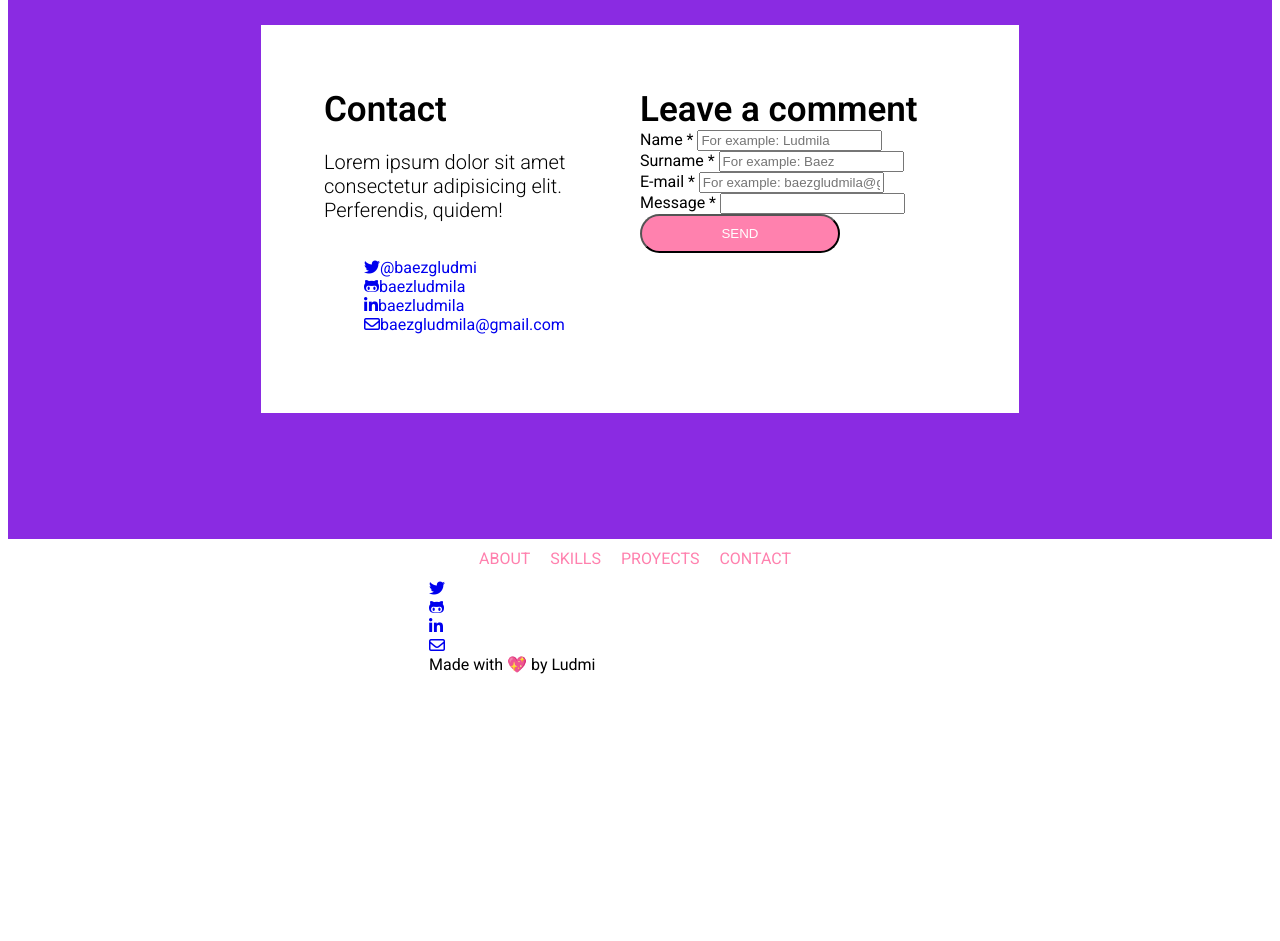
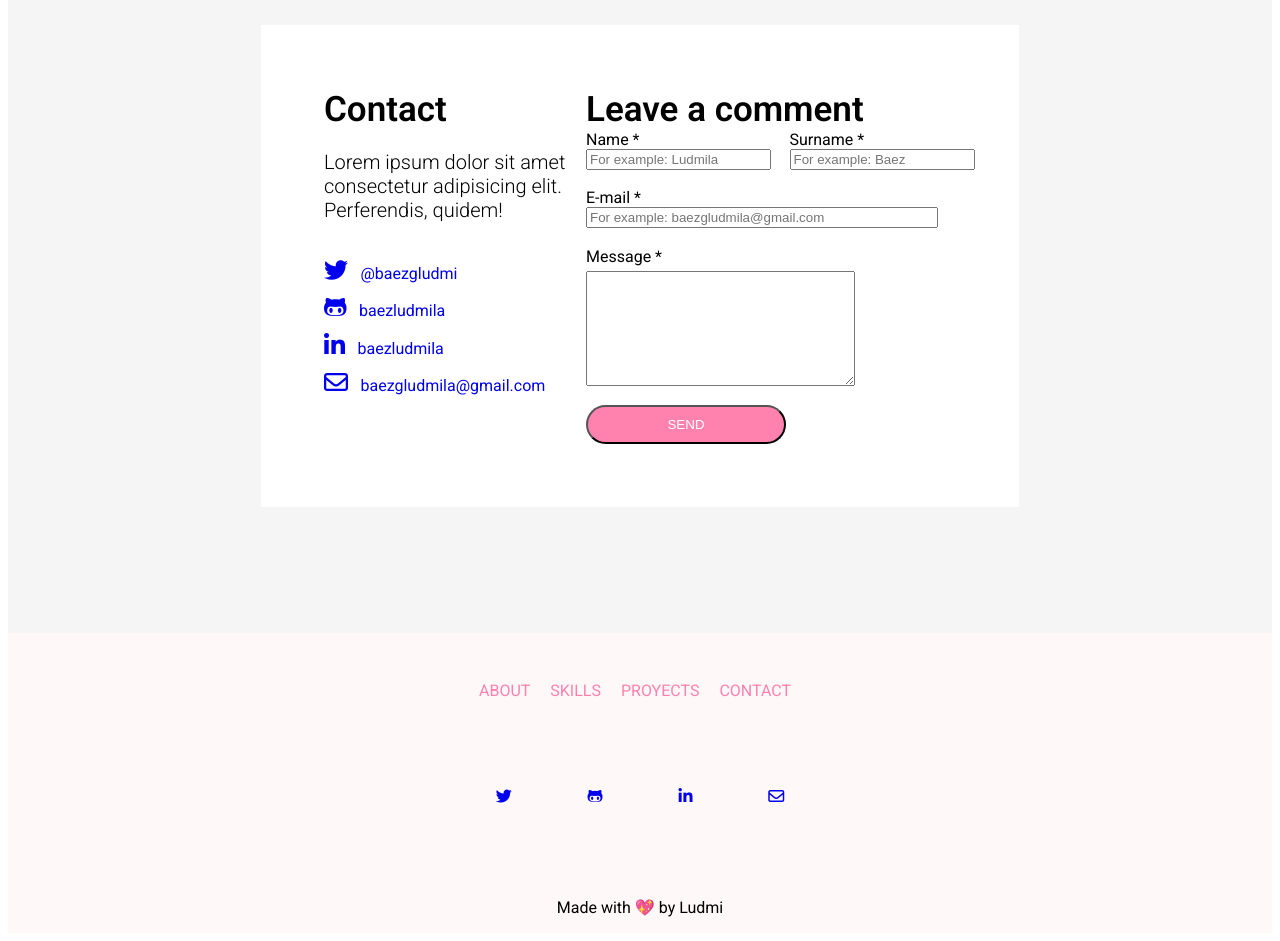
Before and after one commit to baezludmila/portfolio, a plain HTML site: page portfolio/index.html in a window 1280 px wide. Shown: the part 3380-4321 px from the top of the page. Before the commit the page ends 4062 px from the top, so only its background shows below. Drawn offline with Linux system fonts and the light colour scheme.

Commit message:
avance en estilos y html footer

```diff
--- a/portfolio/css/contact.css
+++ b/portfolio/css/contact.css
@@ -4,7 +4,7 @@
         align-items: center;
         justify-content: center;
         width: 100%;
-        background-color: blueviolet;
+        background-color: #F5F5F5;
     }
 
     .contact-section-container {
@@ -23,11 +23,14 @@
         padding-right: 2%;
     }
 
-    .contact-social-nav {}
+    .contact-social-nav {
+        width: 100%;
+        padding: 0%;
+    }
 
     .contact-social-item {
         align-items: flex-start;
-        justify-content: left;
+        margin-bottom: 5%;
     }
 
     .mail-main-content {
@@ -46,4 +49,20 @@
         display: flex;
     }
 
-    .contact-icon {}
+    .contact-icon {
+        margin-right: 5%;
+        font-size: 150%;
+    }
+
+    .input-form {
+        display: flex;
+        flex-direction: column;
+        margin-bottom: 5%;
+        margin-right: 5%;
+    }
+
+    .input-name-container {
+        display: flex;
+        flex-direction: row;
+        justify-content: space-between;
+    }
--- /dev/null
+++ b/portfolio/css/footer.css
@@ -0,0 +1,37 @@
+.social-grid {
+    display: flex;
+    flex-direction: row;
+    justify-content: center;
+    width: 100%;
+    margin-top: 5%;
+}
+
+.social-grid-item {
+    display: flex;
+    justify-content: space-between;
+    margin: 5%;
+}
+
+.footer-ending {
+    display: flex;
+    margin-top: 5%;
+    width: 100%;
+    justify-content: center;
+}
+
+.nav-footer {
+    width: 100%;
+    display: flex;
+    justify-content: center;
+    margin-top: 5%;
+}
+
+.footer-container {
+    width: 60%;
+    display: flex;
+    justify-content: center;
+    align-items: center;
+    flex-direction: column;
+}
+
+.ending-greeting {}
--- a/portfolio/css/layout.css
+++ b/portfolio/css/layout.css
@@ -44,3 +44,10 @@ ul {
 .title-and-description-container {
     text-align: center;
 }
+
+footer {
+    background-color: #fae0e43a;
+    display: flex;
+    justify-content: center;
+    width: 100%;
+}
--- a/portfolio/index.html
+++ b/portfolio/index.html
@@ -12,8 +12,10 @@
     <link rel="stylesheet" href="./css/skills.css">
     <link rel="stylesheet" href="./css/quote.css">
     <link rel="stylesheet" href="./css/proyects.css">
-    <link rel="stylesheet" href="css/contact.css">
-    <script src="https://kit.fontawesome.com/d821231989.js" crossorigin="anonymous"></script>
+    <link rel="stylesheet" href="./css/contact.css">
+    <link rel="stylesheet" href="./css/footer.css">
+    <script src="https://kit.fontawesome.com/d821231989.js" crossorigin="anonymous">
+    </script>
 </head>
 
 <body>
@@ -191,23 +193,23 @@
                         <div id="column mail-main-content">
                             <h2 class="section-title">Leave a comment</h2>
                             <form class="mail-me-form">
-                                <div class="input-name">
-                                    <div class="name-form">
+                                <div class="input-name-container">
+                                    <div class="input-form">
                                         <label for="firstname">Name *</label>
                                         <input type="text" name="Name *" id="firtsname" class="input-firtsname" placeholder="For example: Ludmila">
                                     </div>
-                                    <div class="surname-form">
+                                    <div class="input-form">
                                         <label for="surname">Surname *</label>
                                         <input type="text" name="Surname *" id="lastname" class="input-lastname" placeholder="For example: Baez">
                                     </div>
-                                    <div class="mail-form">
+                                </div>
+                                <div class="input-form">
                                     <label for="mail">E-mail *</label>
                                     <input type="text" name="E-mail *" id="email" class="input-email" placeholder="For example: baezgludmila@gmail.com">
                                 </div>
-                                    <div class="message-form">
+                                <div class="input-form">
                                     <label for="message">Message *</label>
-                                        <input type="text" name="Message *" id="comment" class="input-comment">
-                                    </div>
+                                    <textarea class="containerComentario" id="idComentarios" cols="50" rows="10" maxlength="1500" placeholder="Escriba un mensaje aqui" style="margin: 5.42188px 0px 0px; width: 269px; height: 115px;">                                </textarea>                                    </div>
                                 <button type="submit" class="nav-button" id="submit-button">SEND</button>
                             </form>
                         </div>
@@ -218,8 +220,8 @@
         </main>
         <!-- ######## Comienzo footer ######## -->
         <footer>
-            <div class="class=" nav-footer ">
-                <nav>
+            <div class="footer-container">
+                <nav class="nav-footer">
                     <ul class=" ulNav ">
                         <li class=" itemsNav ">
                             <a href=" #about " class=" navLink ">ABOUT</a>
@@ -235,7 +237,6 @@
                         </li>
                     </ul>
                 </nav>
-            </div>
                 <div class=" social-grid ">
                     <div class=" social-grid-item ">
                         <a href=" https://twitter.com/baezgludmi " class=" social-link " target=" _blank ">
@@ -258,8 +259,12 @@
                         </a>
                     </div>
                 </div>
-            <div class=" footer-ending ">Made with 💖 by Ludmi</div>
+                <div class=" footer-ending ">
+                    <p class="ending-greeting ">Made with 💖 by Ludmi</p>
+                </div>
+            </div>
         </footer>
+
         <!-- ######## Final footer ######## -->
     </div>
 </body>
```
Lines whose indentation alone changed are shown as unchanged.
